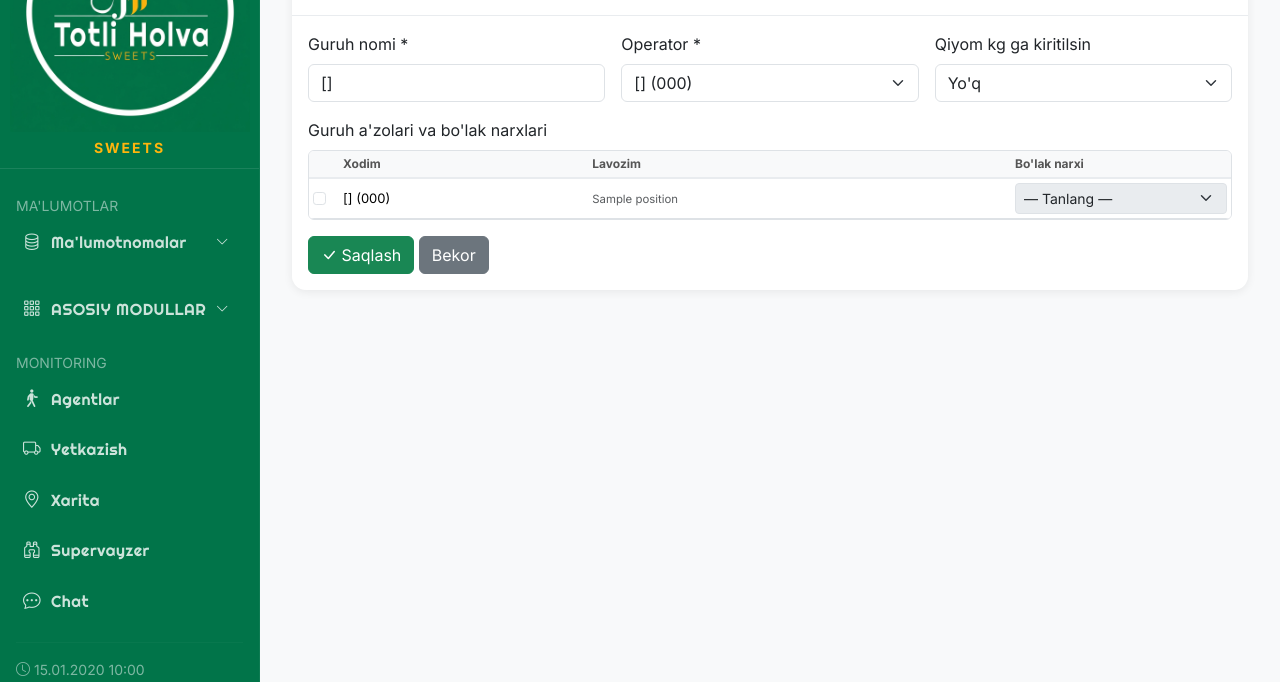
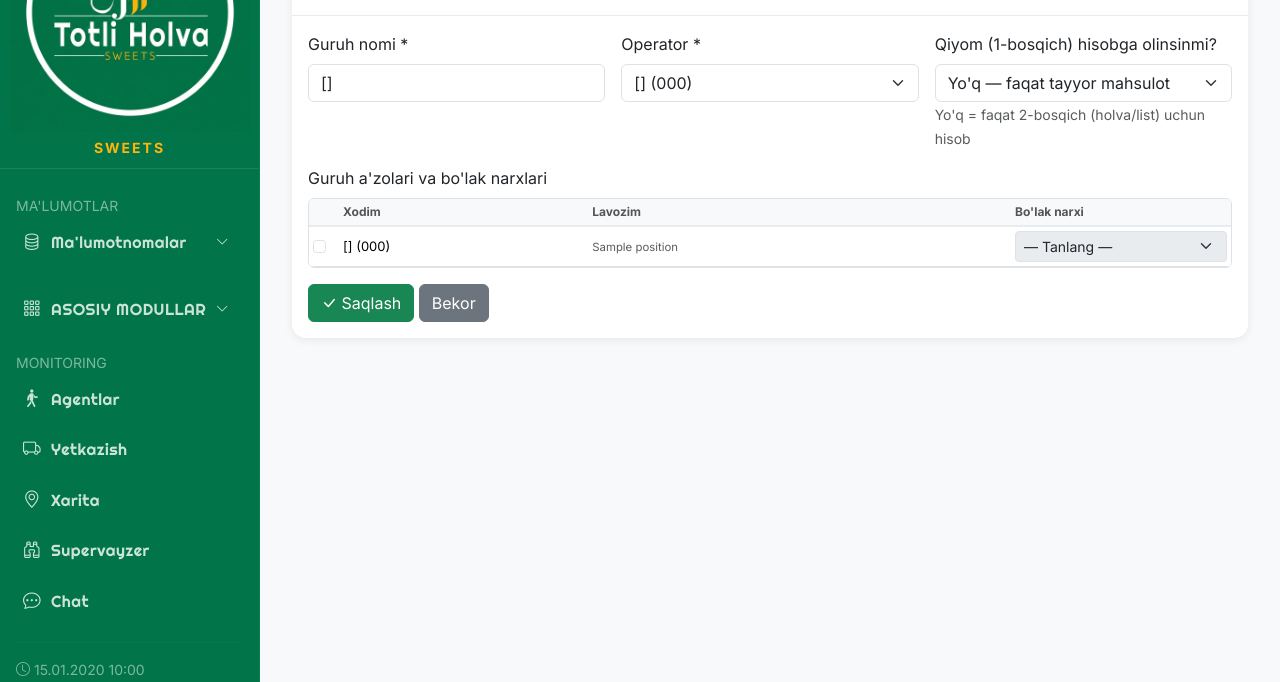
Before and after one commit to elyaclassic/TOTLI-FULL, a Python web app: template app/templates/info/production_group_edit.html in a window 1280 px wide. Shown: the part 118-800 px from the top of the page. Run offline with Jinja, Linux system fonts and the light colour scheme; the template is opened without the code that fills it: most values are stand-ins (such as "Sample title", 1, 10 or a date in 2020).

Commit message:
Guruh: qiyom filtri nomini tushunarli qilindi
Co-Authored-By: Claude Opus 4.6 (1M context) <noreply@anthropic.com>

```diff
--- a/app/templates/info/production_group_edit.html
+++ b/app/templates/info/production_group_edit.html
@@ -22,11 +22,12 @@
                         </select>
                     </div>
                     <div class="col-md-4">
-                        <label class="form-label">Qiyom kg ga kiritilsin</label>
+                        <label class="form-label">Qiyom (1-bosqich) hisobga olinsinmi?</label>
                         <select class="form-select" name="include_qiyom">
-                            <option value="0" {% if not group.include_qiyom %}selected{% endif %}>Yo'q</option>
-                            <option value="1" {% if group.include_qiyom %}selected{% endif %}>Ha</option>
+                            <option value="0" {% if not group.include_qiyom %}selected{% endif %}>Yo'q — faqat tayyor mahsulot</option>
+                            <option value="1" {% if group.include_qiyom %}selected{% endif %}>Ha — qiyom ham hisoblanadi</option>
                         </select>
+                        <small class="text-muted">Yo'q = faqat 2-bosqich (holva/list) uchun hisob</small>
                     </div>
                     <input type="hidden" name="piecework_task_id" value="{{ group.piecework_task_id or '' }}">
                     <div class="col-12">
```
